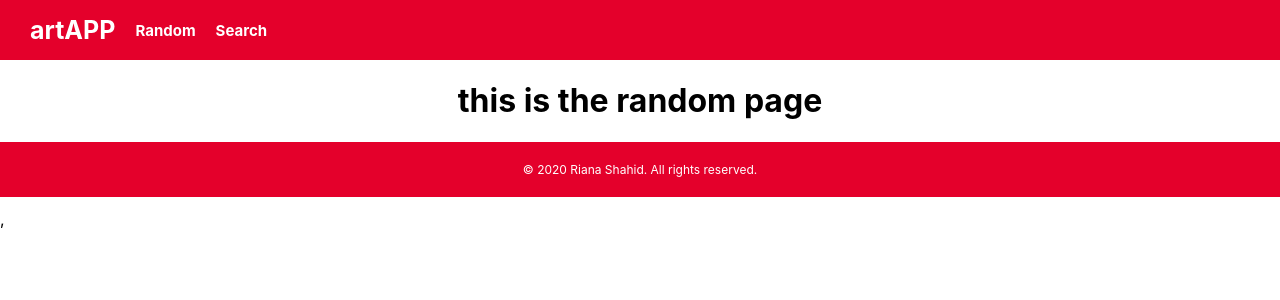
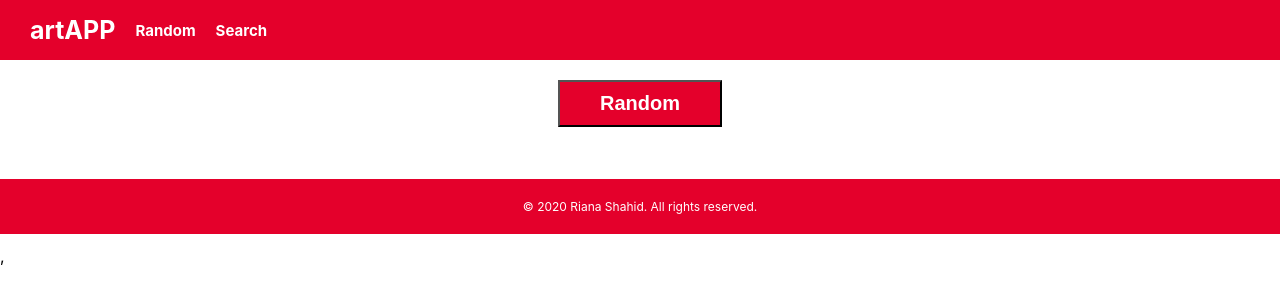
Before and after one commit to r-shahid/art-app, a React (Create React App) app: page /random in a window 1280 px wide. Shown: the top 300 px of the page. Built offline with nearby package versions, Linux system fonts and the light colour scheme.

Commit message:
random component started

```diff
--- a/src/Components/Main.js
+++ b/src/Components/Main.js
@@ -1,7 +1,7 @@
 import React from 'react'
 import { Route, Switch } from 'react-router-dom'
 import Home from './Home'
-import Random from './Random'
+import Random from './Random/Random'
 
 
 const Main = () => {
--- a/src/Components/Random.js
+++ /dev/null
@@ -1,10 +0,0 @@
-import React from 'react'
-
-const Random = () => {
-
-    return (
-        <h1>this is the random page</h1>
-    )
-}
-
-export default Random
--- a/src/Components/styles.css
+++ b/src/Components/styles.css
@@ -30,17 +30,6 @@ padding: 0 20px;
   background-color: pink;
 }
 
-.main {
-  /* display: grid;
-  grid-template-columns: 50% 50%;
-  grid-template-rows: repeat(4, 1fr);
-  grid-template-areas:
-    "a a"
-    "a a"
-    "a a"
-    "b c"; */
-}
-
 .main-bottom {
   display: grid;
   grid-template: 100% / 50% 50%;
@@ -48,22 +37,17 @@ padding: 0 20px;
 }
 
 .hero-img {
-  /* grid-area: a; */
   background-image: url(./Images/abduction-of-rebecca.jpg);
   background-repeat: no-repeat;
   background-position: center;
   background-size: cover;
-  /* width: 100%; */
   height: 600px;
-  /* height: 100%; */
-  /* padding-top: 100%; */
   display: flex;
   align-items: flex-end;
   justify-content: center;
 }
 
 .random-img {
-  /* grid-area: b; */
   background-image: url(./Images/stilllife-renoir.jpg);
   background-repeat: no-repeat;
   background-position: center;
@@ -74,7 +58,6 @@ padding: 0 20px;
 }
 
 .search-img {
-  /* grid-area: c; */
   background-image: url(./Images/selfportrait-vangogh.jpg);
   background-repeat: no-repeat;
   background-position: center;
@@ -88,17 +71,7 @@ padding: 0 20px;
   background-color: white;
   margin: 30px;
   padding: 20px;
-  /* position: relative;
-  top: 100%; */
-  /* display: flex; */
   z-index: 1;
-}
-
-
-.hero-img .overlaid-text {
-  /* margin: 100px; */
-  /* margin: 30px 30px 50px 30px; */
-  /* margin-bottom: 50%; */
 }
 
 .footer {
```
